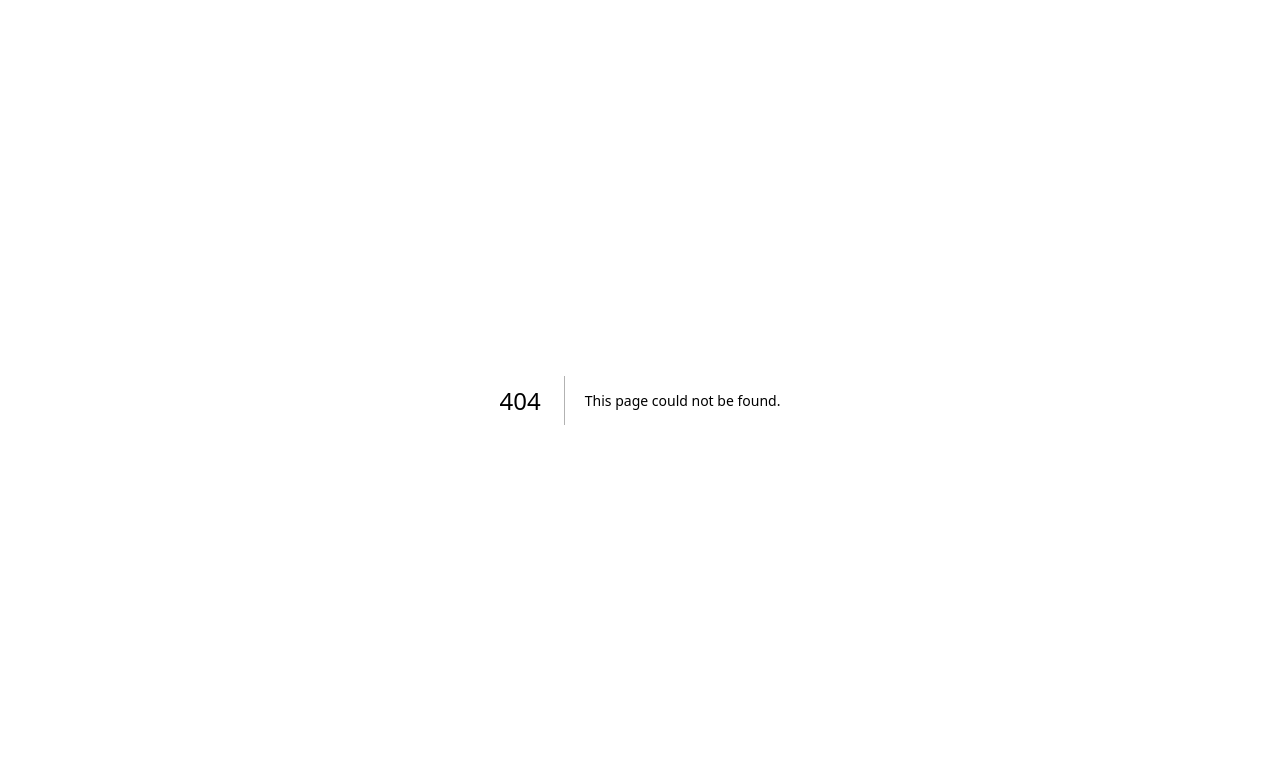
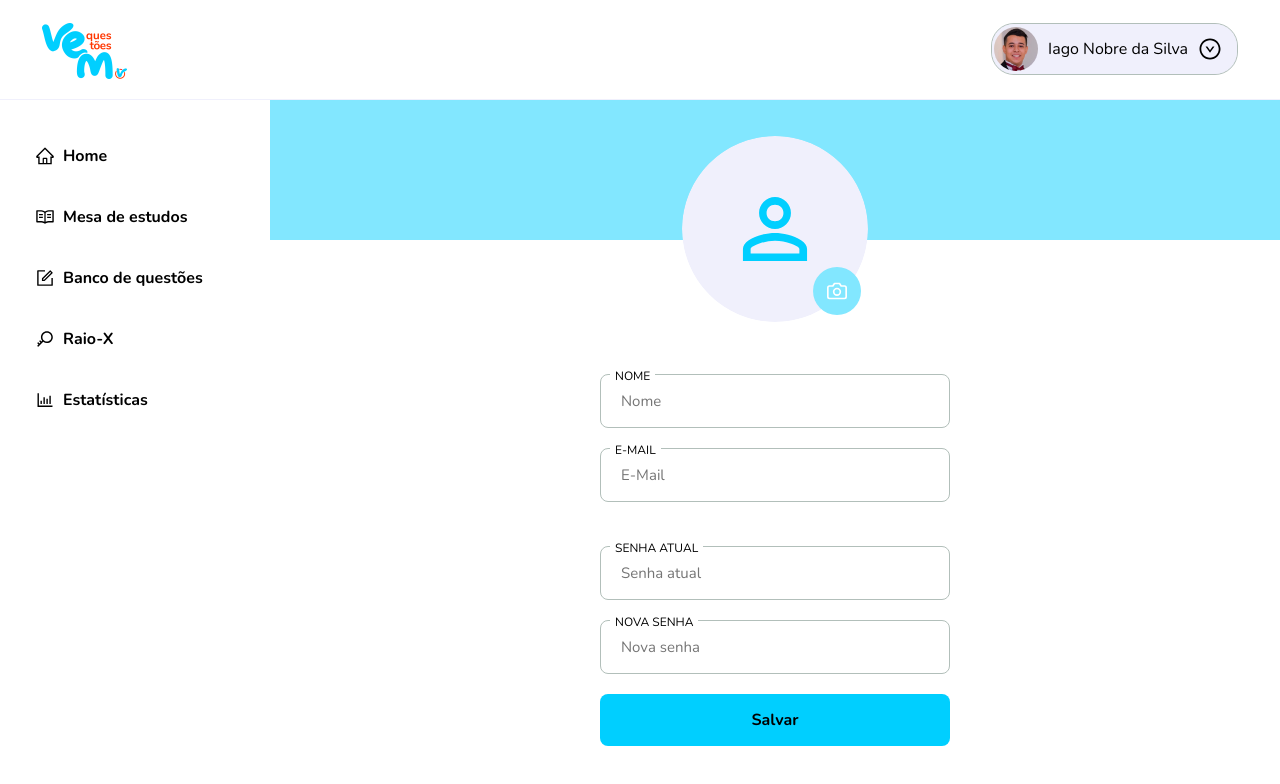
Before and after one commit to vadolasi/vem-questoes, a Next.js app: page /perfil in a window 1280 px wide. Before the commit this address had no page. Shown: the top 784 px of the page. Built offline with nearby package versions, Linux system fonts and the light colour scheme.

Commit message:
create profile page

```diff
--- /dev/null
+++ b/src/pages/perfil/index.tsx
@@ -0,0 +1,68 @@
+import Image from 'next/image';
+import {FiCamera} from 'react-icons/fi'
+
+import { Container, Content, Form, Avatar } from './styles';
+
+
+import { Menu } from "@/components/Menu";
+import { Header } from "@/components/Header";
+import { Input } from '@/components/Input';
+import { Button } from '@/components/Button';
+
+
+import avatar from '../../assets/profile/userProfile.svg'
+
+export default function Home() {
+  return (
+    <Container>
+     <Header/>
+     <Menu page='profile'/>
+     <Content>
+      <header></header>
+      <Form>
+        <Avatar>
+        <Image
+                    src={avatar}
+                    alt="Foto do usuário"
+          />
+
+                    <label htmlFor="avatar">
+                        <FiCamera/>
+
+                        <input
+                        type="file"
+                        id="avatar"
+                        />
+                    </label>
+        </Avatar>
+
+        <Input
+            text='Nome'
+            placeholderText="Nome"
+            type="text"
+        />
+
+        <Input
+          text="E-Mail"
+          placeholderText="E-Mail"
+          type="text"
+        />
+
+        <Input
+          text="Senha atual"
+          placeholderText="Senha atual"
+          type="password"
+        />
+
+        <Input
+          text="Nova senha"
+          placeholderText="Nova senha"
+          type="password"
+         />
+
+         <Button text='Salvar'/>
+      </Form>
+     </Content>
+    </Container>
+  )
+}
--- /dev/null
+++ b/src/pages/perfil/styles.ts
@@ -0,0 +1,87 @@
+import { styled } from '../../styles'
+
+export const Container = styled('div', {
+        width: "100vw",
+        height: "100vh",
+
+        display: 'grid',
+        gridTemplateColumns: '270px auto',
+        gridTemplateRows: '100px auto',
+        gridTemplateAreas:
+        `
+        "header header"
+        "menu content"
+        `,
+
+        overflowX: "hidden"
+})
+
+
+export const Content = styled('div', {
+        width: '100%',
+
+        '> header': {
+            width:' 100%',
+            height: '140px',
+            background: '$blue_2',
+            'a':{
+                fontSize: '16px',
+            }
+        }
+
+})
+
+
+export const Form = styled('form', {
+        maxWidth: '350px',
+
+        margin: "-104px auto 0",
+
+        '>div:nth-child(4)': {
+                marginTop: '24px',
+        },
+
+        'div span':{
+              background: "$white_2"
+        },
+        display: "flex",
+        flexDirection: "column",
+        alignItems: "center",
+        gap: "20px"
+})
+
+
+export const Avatar = styled("div", {
+        position: 'relative',
+        margin: '0 auto 32px',
+        width: '186px',
+        height: '186px',
+        '>img': {
+            width: '186px',
+            height: '186px',
+            borderRadius: '50%',
+        },
+
+        '>label':{
+            width: '48px',
+            height: '48px',
+            backgroundColor: '$blue_2',
+            borderRadius: '50%',
+            display: 'flex',
+            alignItems: 'center',
+            justifyContent: 'center',
+            position: 'absolute',
+            bottom: '7px',
+            right: '7px',
+            cursor: 'pointer',
+
+        'input':{
+            display: 'none',
+        },
+        'svg': {
+            width: '20px',
+            height: '20px',
+            color:' $white_2',
+        }
+        }
+})
```
